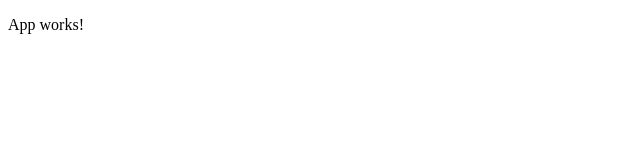
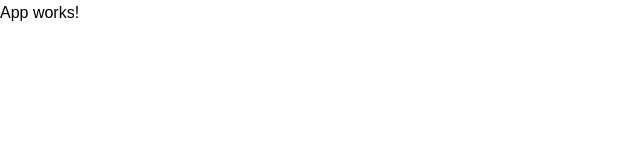
Before and after one commit to Joseadu/fungi, an Angular app: page / in a window 1280 px wide. Shown: the top 160 px of the page, without its empty margins (0-640 px from the left). Built offline with nearby package versions, Linux system fonts and the light colour scheme.

Commit message:
styles.css --> default styles reset

```diff
--- a/src/styles.css
+++ b/src/styles.css
@@ -1 +1,34 @@
-/* You can add global styles to this file, and also import other style files */
+*,
+*::before,
+*::after {
+    box-sizing: border-box;
+}
+
+html {
+    font-family: "Assistant", sans-serif;
+    font-size: 16px;
+    line-height: 1.6;
+    height: 100%;
+}
+
+body {
+    height: 100%;
+    margin: 0;
+    padding: 0;
+    box-sizing: border-box;
+    font-family: "Assistant", sans-serif;
+    font-size: 16px;
+    line-height: 1.6;
+    /* background-color: var(--grey-02); */
+}
+
+h1,
+h2,
+h3,
+h4,
+h5,
+h6,
+a,
+p {
+    margin: 0;
+}
```
